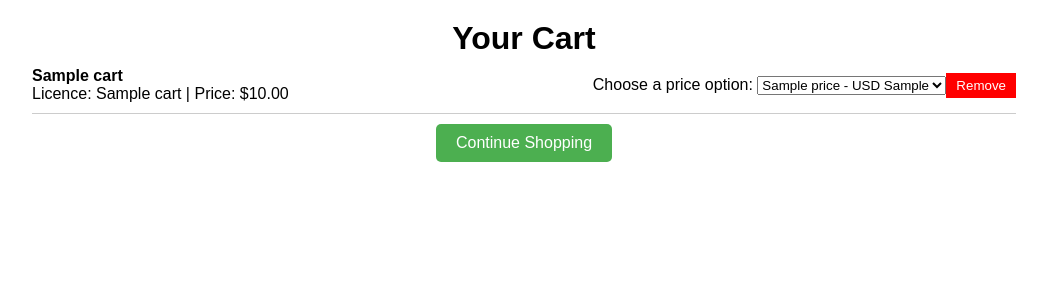
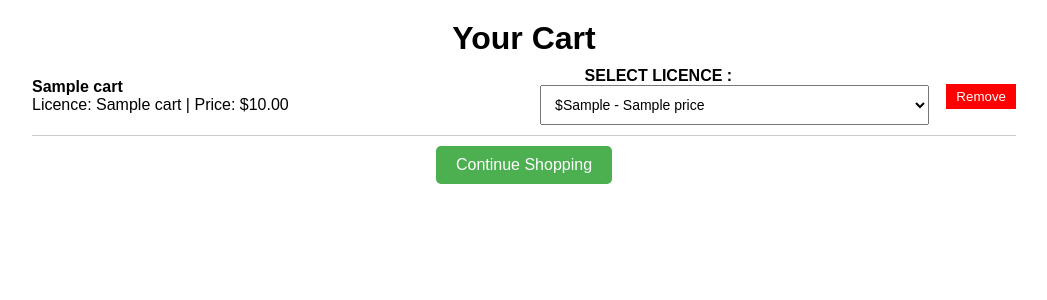
Before and after one commit to MayurLamkhade28/24chemicalresurch, a Django app: page /cart/ in a window 1280 px wide. Shown: the part 150-450 px from the top of the page, without its empty margins (116-1163 px from the left). Run offline with Django 4.2, Linux system fonts and the light colour scheme; tables that the repository leaves empty hold one stand-in row (values such as "Sample post").

Commit message:
some chengese

```diff
--- a/home/web/templates/cart.html
+++ b/home/web/templates/cart.html
@@ -58,7 +58,13 @@
             .back-home {
                 text-align: center;
             }
-
+          .form-group select {
+            width: 100%;        /* Sets the width of the select */
+            height: 40px;       /* Sets the height of the select */
+            font-size: 14px;    /* Increases font size inside select */
+            padding: 10px;      /* Adds padding for extra spacing */
+            box-sizing: border-box; /* Ensures padding doesn’t affect width */
+          }
     </style>
 </head>
 <body>
@@ -72,6 +78,7 @@
                         <li class="cart-item">
                             <div class="cart-item-details">
                                 <strong>{{ item.rep_title }}</strong>
+                                <br>
                                 <p>Licence: {{ item.label }} | Price: ${{ item.price }}</p>
                             </div>
 
@@ -80,15 +87,18 @@
                               {% csrf_token %}
                               <input type="hidden" name="cart_id" value="{{ item.id }}">
 
-                                <label for="price_option_{{ item.id }}">Choose a price option:</label>
+                              <div class="form-group">
+                                  &nbsp;&nbsp;&nbsp;&nbsp; &nbsp;&nbsp;&nbsp;&nbsp;
+                                <label for="price_option_{{ item.id }}"><b>SELECT LICENCE :</b></label>
                                 <select name="price_option" id="price_option_{{ item.id }}" onchange="this.form.submit()">
                                   {% for option in report_prices %}
                                     <option value="{{ option.price_id }}" {% if option.label == item.label %}selected{% endif %}>
-                                            {{ option.label }} - USD {{ option.price }}
+                                      ${{ option.price }} - {{ option.label }}
                                     </option>
                                   {% endfor %}
                                 </select>
-                            </form>
+                              </div>
+                            </form>&nbsp;&nbsp;&nbsp;&nbsp;
 
                             <!-- Remove Item Form -->
                             <form action="{% url 'remove' %}" method="post">
```
Lines whose indentation alone changed are shown as unchanged.
